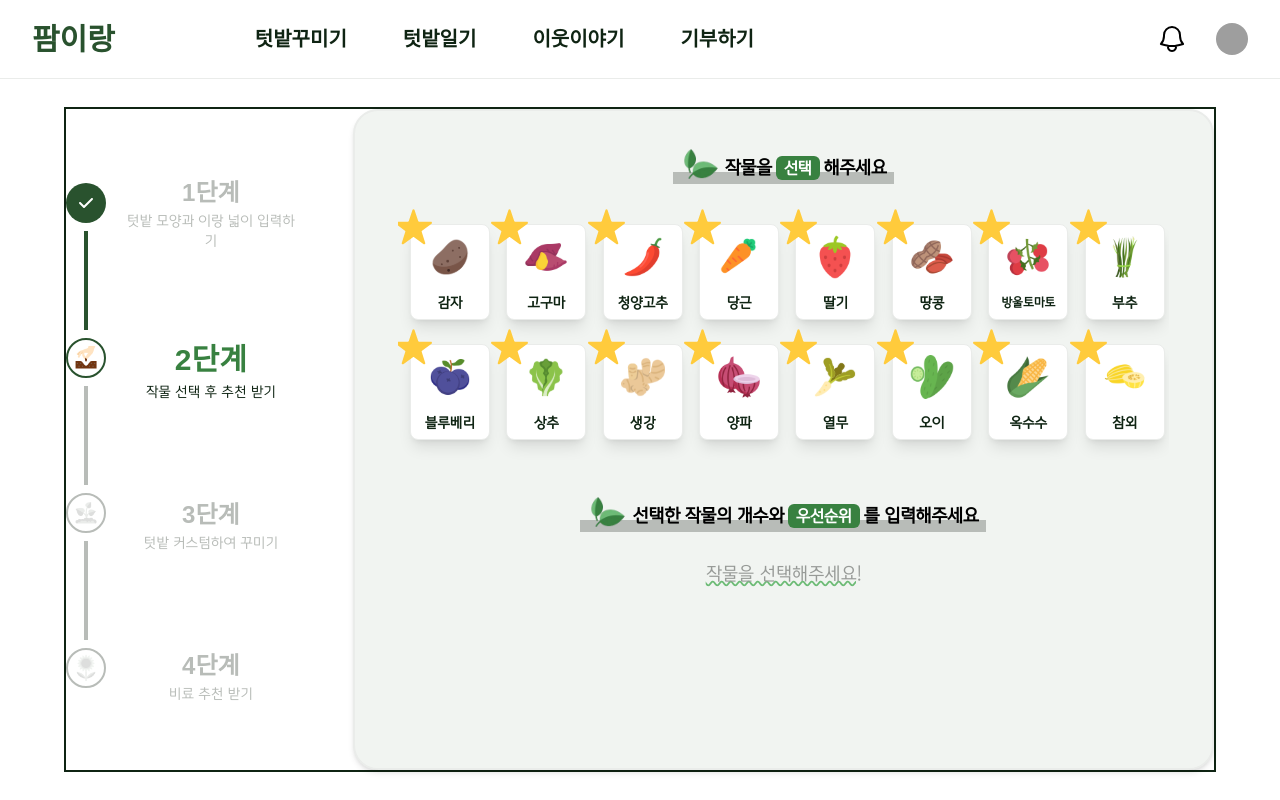
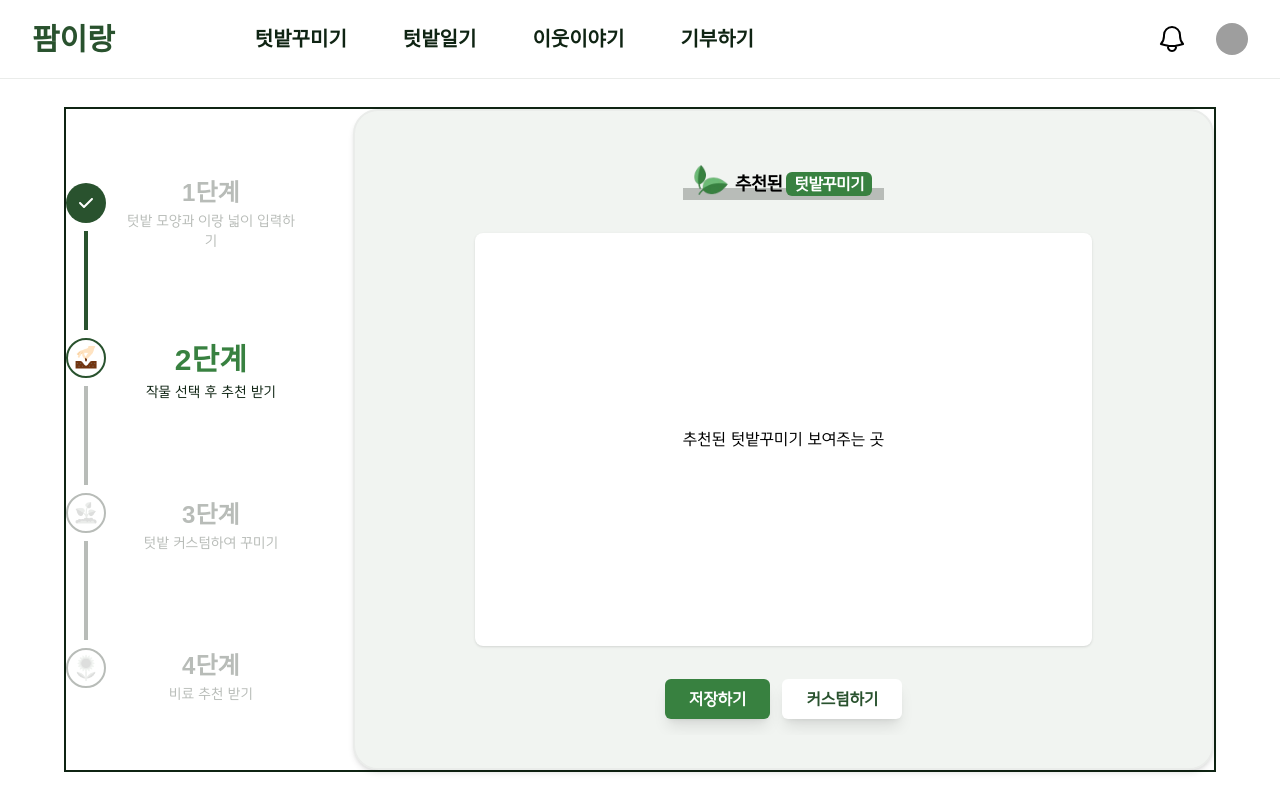
Before and after one commit to Hocheol18/Farmirang, a Next.js app in the folder frontend/: page /farm-design in a window 1280 px wide. Built offline with nearby package versions, Linux system fonts and the light colour scheme; grey boxes are pictures that could not be loaded; a web font is replaced by a local one.

Commit message:
[feat]: 2단계 추천 디자인 ui 레이아웃 완성

```diff
--- a/frontend/app/farm-design/components/step/second/SecondPage.tsx
+++ b/frontend/app/farm-design/components/step/second/SecondPage.tsx
@@ -5,7 +5,7 @@ import SecondFirstPage from "./SecondFirstPage";
 import SecondSecondPage from "./SecondSecondPage";
 
 const SecondPage = () => {
-  const [isCheck, setIsCheck] = useState<boolean>(false);
+  const [isCheck, setIsCheck] = useState<boolean>(true);
 
   return (
     <div className=" flex flex-col w-[90%] h-[90%]  ">
--- a/frontend/app/farm-design/components/step/second/SecondSecondPage.tsx
+++ b/frontend/app/farm-design/components/step/second/SecondSecondPage.tsx
@@ -1,9 +1,33 @@
 import React from "react";
+import TitleBox from "../TitleBox";
+import Button from "@/app/_components/common/Button";
 
 const SecondSecondPage = () => {
+  // 임시...함수
+  const tmpHandleFunction = () => {};
   return (
-    <div className="w-full h-full border border-black-100">
-      SecondSecondPage
+    <div className="flex flex-col justify-around items-center overflow-y-auto w-full h-full">
+      <TitleBox basicText1="추천된" pointText="텃밭꾸미기" basicText2="" />
+
+      {/* 이안에 추천된 텃밭꾸미기 들어갈 것 */}
+      <div className="flex justify-center items-center w-[80%] h-[70%] bg-white-100 rounded-lg shadow">
+        추천된 텃밭꾸미기 보여주는 곳
+      </div>
+      {/* 버튼들 */}
+      <div className="flex gap-3">
+        <Button
+          text="저장하기"
+          bgStyles="bg-green-400 px-6"
+          textStyles="text-white-100 font-semibold"
+          handleClick={tmpHandleFunction}
+        />
+        <Button
+          text="커스텀하기"
+          bgStyles="bg-white-100 px-6"
+          textStyles="text-green-500 font-semibold"
+          handleClick={tmpHandleFunction}
+        />
+      </div>
     </div>
   );
 };
```
